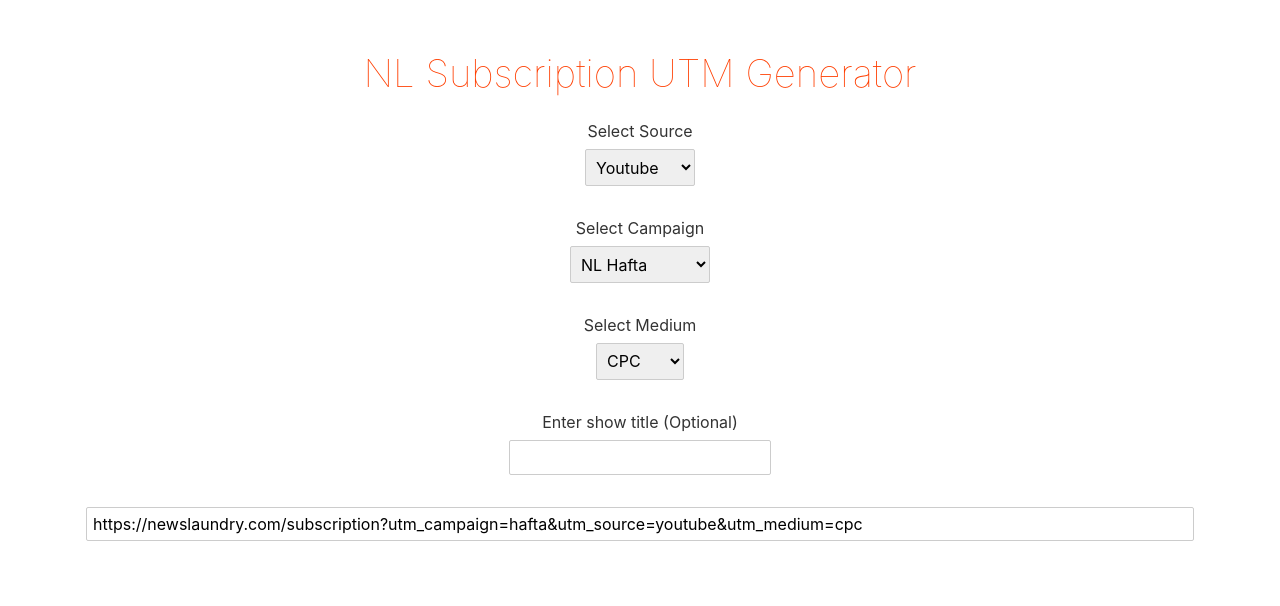
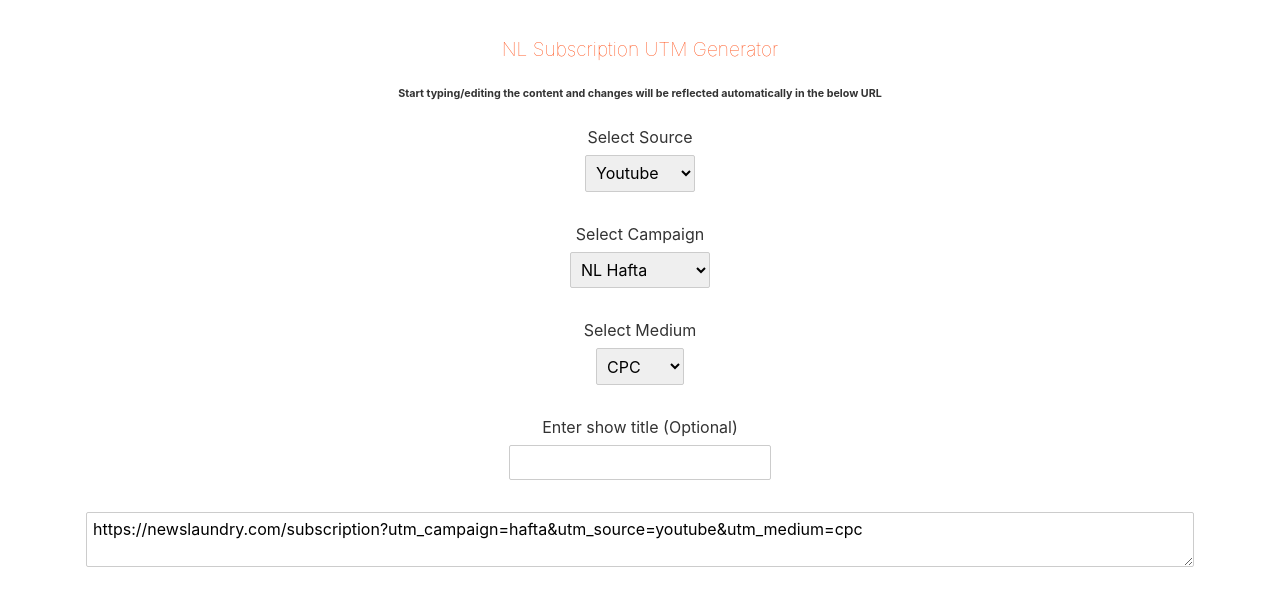
Before and after one commit to nishanNL/utm-generator, a Svelte app: page / in a window 1280 px wide. Shown: the top 606 px of the page. Built offline with nearby package versions, Linux system fonts and the light colour scheme.

Commit message:
removed submit button

```diff
--- a/src/App.svelte
+++ b/src/App.svelte
@@ -41,7 +41,7 @@
 
   h1 {
     color: #ff3e00;
-    font-size: 2.4em;
+    font-size: 1.2rem;
     font-weight: 100;
   }
 
@@ -63,10 +63,18 @@
     margin-top: 2rem;
     margin: 0 auto;
   }
+
+  h6 {
+    line-height: 1rem;
+  }
 </style>
 
 <main>
   <h1>NL Subscription UTM Generator</h1>
+  <h6>
+    Start typing/editing the content and changes will be reflected automatically
+    in the below URL
+  </h6>
   <form>
     <div class="form-elem">
       <label for="select_source">Select Source</label>
@@ -103,7 +111,7 @@
 
   {#if url}
     <div>
-      <input bind:value={url} class="utm_url" readonly />
+      <textarea bind:value={url} class="utm_url" readonly />
     </div>
   {/if}
 
```
